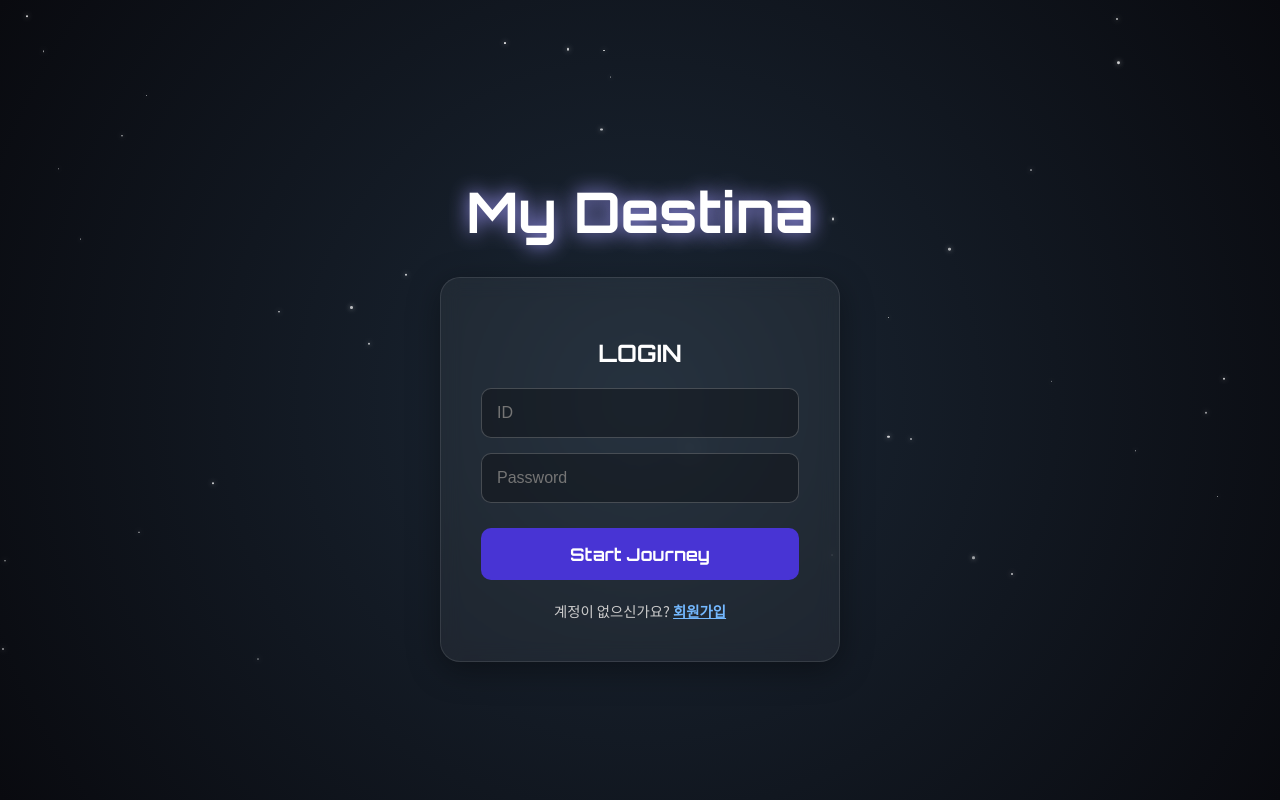
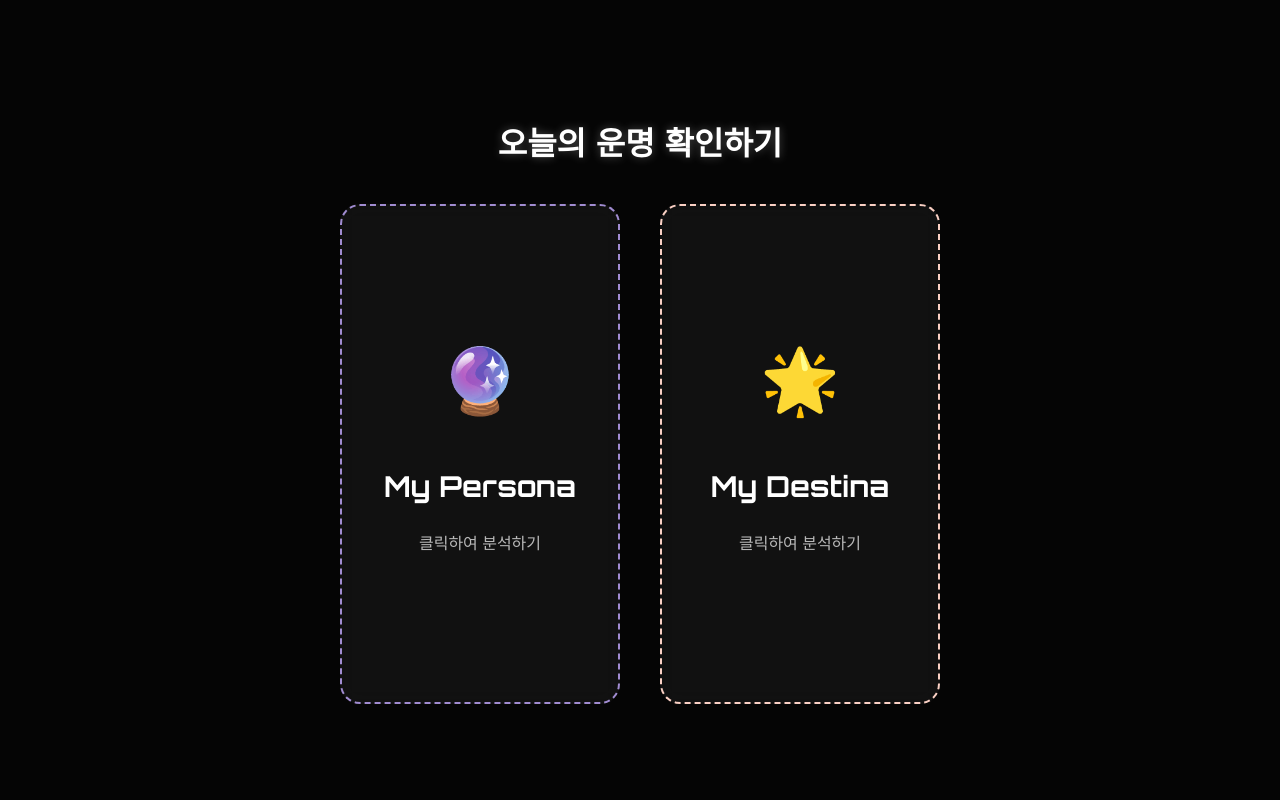
Before and after one commit to Gingerdonor/Team_Project1_team4, a React app in the folder frontend/: page /select in a window 1280 px wide. Before the commit this address led to /. Built offline with nearby package versions, Linux system fonts and the light colour scheme; the HTML template or start-up script is replaced by a standard one.

Commit message:
카드 생성 로딩 효과 추가

```diff
--- /dev/null
+++ b/frontend/src/pages/Selection.css
@@ -0,0 +1,110 @@
+/* src/pages/Selection.css */
+.selection-page {
+  min-height: 100vh;
+  display: flex;
+  flex-direction: column;
+  justify-content: center;
+  align-items: center;
+  padding: 40px 20px;
+  box-sizing: border-box;
+  color: white;
+}
+
+.page-title {
+  font-size: 2rem;
+  margin-bottom: 40px;
+  text-shadow: 0 0 10px rgba(255, 255, 255, 0.3);
+}
+
+/* 두 카드를 나란히 배치 */
+.cards-wrapper {
+  display: flex;
+  gap: 40px;
+  flex-wrap: wrap;
+  justify-content: center;
+  align-items: flex-start; /* 높이가 달라도 상단 정렬 */
+}
+
+/* 개별 카드 영역 (FlipCard와 크기 비슷하게 확보) */
+.card-slot {
+  width: 280px; /* FlipCard.css의 width와 동일하게 맞춤 */
+  height: 500px; /* FlipCard.css의 height와 동일하게 맞춤 */
+  display: flex;
+  flex-direction: column;
+  align-items: center;
+  justify-content: center;
+  position: relative;
+}
+
+/* 1. 대기 상태 버튼 스타일 */
+.slot-button {
+  width: 100%;
+  height: 100%;
+  background: rgba(255, 255, 255, 0.05);
+  backdrop-filter: blur(10px);
+  border: 2px dashed rgba(255, 255, 255, 0.3);
+  border-radius: 20px;
+  color: white;
+  cursor: pointer;
+  display: flex;
+  flex-direction: column;
+  justify-content: center;
+  align-items: center;
+  transition: all 0.3s ease;
+}
+
+.slot-button:hover {
+  background: rgba(255, 255, 255, 0.1);
+  border-style: solid;
+}
+
+.slot-icon {
+  font-size: 4rem;
+  margin-bottom: 20px;
+}
+
+.slot-title {
+  font-size: 1.8rem;
+  margin-bottom: 10px;
+}
+
+.slot-desc {
+  font-size: 1rem;
+  opacity: 0.7;
+}
+
+/* 2. 로딩 상태 스타일 */
+.slot-loading {
+  width: 100%;
+  height: 100%;
+  display: flex;
+  flex-direction: column;
+  justify-content: center;
+  align-items: center;
+  background: rgba(0, 0, 0, 0.2);
+  border-radius: 20px;
+}
+
+.spinner {
+  width: 50px;
+  height: 50px;
+  border: 4px solid rgba(255, 255, 255, 0.1);
+  border-radius: 50%;
+  margin-bottom: 20px;
+}
+
+/* 3. 다시 하기 버튼 (카드 아래 작게 배치) */
+.retry-btn {
+  margin-top: 15px;
+  background: transparent;
+  border: none;
+  color: rgba(255, 255, 255, 0.6);
+  font-size: 0.9rem;
+  cursor: pointer;
+  text-decoration: underline;
+  transition: color 0.2s;
+}
+
+.retry-btn:hover {
+  color: white;
+}
--- a/frontend/src/pages/Selection.jsx
+++ b/frontend/src/pages/Selection.jsx
@@ -1,215 +1,202 @@
+import { useState, useRef } from "react";
 import { motion } from "framer-motion";
-import { useState, useEffect } from "react";
-import { useNavigate } from "react-router-dom";
-import { FaCog, FaCrown } from "react-icons/fa"; // 👑 왕관 아이콘 추가
-import SpaceBackground from "../components/SpaceBackground";
 import FlipCard from "../components/FlipCard";
+import "./Selection.css";
+
+// MBTI 별명 매핑
+const MBTI_NICKNAMES = {
+  ISTJ: "세상의 소금형",
+  ISFJ: "임금 뒤편의 권력형",
+  INFJ: "예언자형",
+  INTJ: "과학자형",
+  ISTP: "백과사전형",
+  ISFP: "성인군자형",
+  INFP: "잔다르크형",
+  INTP: "아이디어형",
+  ESTP: "활동가형",
+  ESFP: "사교적인 유형",
+  ENFP: "스파크형",
+  ENTP: "발명가형",
+  ESTJ: "사업가형",
+  ESFJ: "친선도모형",
+  ENFJ: "언변능숙형",
+  ENTJ: "지도자형",
+};
 
 const Selection = () => {
-  const navigate = useNavigate();
-
-  const [userInfo, setUserInfo] = useState({
-    nickname: "Loading...",
-    membership: "Standard",
+  // 상태 관리
+  const [personaState, setPersonaState] = useState({
+    status: "idle",
+    data: null,
+  });
+  const [destinaState, setDestinaState] = useState({
+    status: "idle",
+    data: null,
   });
 
-  const [analysis, setAnalysis] = useState({
-    my_persona: "Loading...",
-    my_destiny: "Loading...",
-    persona_desc: "분석 중입니다...",
-    destiny_desc: "운명의 상대를 찾는 중...",
-    lucky_color: "#a29bfe", // 기본색
+  // API 데이터를 저장할 Ref (불필요한 중복 호출 방지)
+  const analysisDataRef = useRef(null);
+
+  // 데이터 가져오기 (API 호출)
+  const fetchAnalysisData = async () => {
+    // 이미 데이터가 있다면 재사용
+    if (analysisDataRef.current) return analysisDataRef.current;
+
+    try {
+      const token = localStorage.getItem("token"); // 로그인 토큰 확인
+      if (!token) {
+        alert("로그인이 필요합니다.");
+        window.location.href = "/login"; // 로그인 페이지로 리다이렉트 (필요 시 수정)
+        return null;
+      }
+
+      const response = await fetch("http://127.0.0.1:8000/api/analyze/today", {
+        method: "GET",
+        headers: {
+          Authorization: `Bearer ${token}`,
+          "Content-Type": "application/json",
+        },
       });
 
-  // 오행별 색상 매핑
-  const ELEMENT_COLORS = {
-    "목(木)": "#00b894", // 초록
-    "화(火)": "#ff7675", // 빨강
-    "토(土)": "#fdcb6e", // 노랑
-    "금(金)": "#dfe6e9", // 흰색/회색
-    "수(水)": "#74b9ff", // 파랑
+      if (!response.ok) {
+        throw new Error("데이터를 불러오는데 실패했습니다.");
+      }
+
+      const data = await response.json();
+      analysisDataRef.current = data; // 데이터 캐싱
+      return data;
+    } catch (error) {
+      console.error(error);
+      alert("분석 정보를 가져오는 중 오류가 발생했습니다.");
+      return null;
+    }
   };
 
-  useEffect(() => {
-    const token = localStorage.getItem("token");
+  // 공통 선택 핸들러
+  const handleSelect = async (type) => {
+    // 1. 해당 슬롯 로딩 상태로 변경
+    if (type === "persona")
+      setPersonaState((prev) => ({ ...prev, status: "loading" }));
+    else setDestinaState((prev) => ({ ...prev, status: "loading" }));
 
-    if (!token) {
-      alert("로그인이 필요합니다.");
-      navigate("/", { replace: true }); // 뒤로가기 방지하며 이동
+    // 2. API 호출 (또는 캐시된 데이터 가져오기)
+    const data = await fetchAnalysisData();
+
+    // 3. 최소 로딩 시간(1.5초) 보장 후 결과 표시 (UX 효과)
+    setTimeout(() => {
+      if (!data) {
+        // 에러 발생 시 idle로 복귀
+        if (type === "persona") setPersonaState({ status: "idle", data: null });
+        else setDestinaState({ status: "idle", data: null });
         return;
       }
 
-    fetch("/api/users/me", {
-      headers: { Authorization: `Bearer ${token}` },
-    })
-      .then((res) => {
-        if (!res.ok) {
-          // 토큰이 만료되었거나 위조된 경우
-          throw new Error("토큰 만료");
-        }
-        return res.json();
-      })
-      .then((data) => {
-        setUserInfo({
-          nickname: data.nickname || data.username,
-          membership: "VIP Member",
+      if (type === "persona") {
+        const mbti = data.my_persona;
+        setPersonaState({
+          status: "success",
+          data: {
+            title: `${mbti} (${MBTI_NICKNAMES[mbti] || "유형"})`, // 예: ISFP (성인군자형)
+            color: "#a18cd1",
+            description: data.persona_desc,
+          },
         });
-        return fetch("/api/analyze/today", {
-          headers: { Authorization: `Bearer ${token}` },
-        });
-      })
-      .then((res) => {
-        if (res) return res.json(); // 위에서 에러나면 res가 없을 수 있음
-      })
-      .then((data) => {
-        if (data) {
-          setAnalysis({
-            ...data,
-            lucky_color: ELEMENT_COLORS[data.lucky_element] || "#a29bfe",
+      } else {
+        const mbti = data.my_destiny;
+        setDestinaState({
+          status: "success",
+          data: {
+            title: `${mbti} (${MBTI_NICKNAMES[mbti] || "유형"})`,
+            color: "#fad0c4",
+            description: data.destiny_desc,
+          },
         });
       }
-      })
-      .catch(() => {
-        // 에러 발생 시(토큰 만료 등) 로그아웃 처리 후 내보내기
-        localStorage.removeItem("token"); // 잘못된 토큰 삭제
-        localStorage.removeItem("username");
-        alert("로그인 세션이 만료되었습니다.");
-        navigate("/", { replace: true });
-      });
-  }, [navigate]);
+    }, 1500);
+  };
+
+  // 카드 슬롯 컴포넌트
+  const CardSlot = ({ type, state, onSelect, label, icon, color }) => {
     return (
-    <SpaceBackground>
-      {/* 상단 헤더 (설정 버튼) */}
-      <div style={{ position: "absolute", top: 20, right: 20, zIndex: 10 }}>
-        <FaCog
-          size={30}
-          style={{ cursor: "pointer", opacity: 0.8, color: "white" }}
-          onClick={() => navigate("/settings")}
+      <div className="card-slot">
+        {/* 1. 대기 상태 */}
+        {state.status === "idle" && (
+          <motion.button
+            className="slot-button"
+            style={{ borderColor: color }}
+            whileHover={{ scale: 1.02, boxShadow: `0 0 20px ${color}40` }}
+            whileTap={{ scale: 0.98 }}
+            onClick={() => onSelect(type)}
+          >
+            <span className="slot-icon">{icon}</span>
+            <h3 className="slot-title">{label}</h3>
+            <p className="slot-desc">클릭하여 분석하기</p>
+          </motion.button>
+        )}
+
+        {/* 2. 로딩 상태 */}
+        {state.status === "loading" && (
+          <motion.div
+            className="slot-loading"
+            initial={{ opacity: 0 }}
+            animate={{ opacity: 1 }}
+          >
+            <motion.div
+              className="spinner"
+              style={{ borderTopColor: color }}
+              animate={{ rotate: 360 }}
+              transition={{ repeat: Infinity, duration: 1, ease: "linear" }}
             />
+            <p>운명을 읽는 중...</p>
+          </motion.div>
+        )}
+
+        {/* 3. 결과 완료 (FlipCard) */}
+        {state.status === "success" && state.data && (
+          <motion.div
+            initial={{ opacity: 0, scale: 0.9 }}
+            animate={{ opacity: 1, scale: 1 }}
+          >
+            <FlipCard {...state.data} />
+            <button
+              className="retry-btn"
+              onClick={() =>
+                type === "persona"
+                  ? setPersonaState({ status: "idle", data: null })
+                  : setDestinaState({ status: "idle", data: null })
+              }
+            >
+              다시 하기
+            </button>
+          </motion.div>
+        )}
       </div>
-
-      {/* 유저 뱃지 */}
-      <div style={{ marginTop: "80px", marginBottom: "30px", zIndex: 10 }}>
-        <motion.div
-          initial={{ y: -50, opacity: 0 }}
-          animate={{ y: 0, opacity: 1 }}
-          style={userBadgeStyle}
-        >
-          <span style={{ fontSize: "1.2rem", fontWeight: "bold" }}>
-            {userInfo.nickname}
-          </span>
-          <div
-            style={{
-              width: "1px",
-              height: "15px",
-              background: "rgba(255,255,255,0.4)",
-            }}
-          ></div>
-          <div style={vipBadgeStyle}>
-            <FaCrown size={14} style={{ marginBottom: "2px" }} />
-            <span>{userInfo.membership}</span>
-          </div>
-        </motion.div>
-      </div>
-
-      {/* 카드 배치 영역 */}
-      <div style={cardContainerStyle}>
-        {/* Persona Card */}
-        <motion.div
-          initial={{ x: -50, opacity: 0 }}
-          animate={{ x: 0, opacity: 1 }}
-          transition={{ delay: 0.2 }}
-        >
-          <FlipCard
-            title="My Persona"
-            color={analysis.lucky_color} // 행운의 색 적용
-            description={
-              <>
-                <div
-                  style={{
-                    fontSize: "2rem",
-                    fontWeight: "bold",
-                    marginBottom: "10px",
-                  }}
-                >
-                  {analysis.my_persona}
-                </div>
-                {analysis.persona_desc}
-              </>
-            }
-          />
-        </motion.div>
-
-        {/* Destiny Card */}
-        <motion.div
-          initial={{ x: 50, opacity: 0 }}
-          animate={{ x: 0, opacity: 1 }}
-          transition={{ delay: 0.4 }}
-        >
-          <FlipCard
-            title="My Destiny"
-            color="#fab1a0"
-            description={
-              <>
-                <div
-                  style={{
-                    fontSize: "2rem",
-                    fontWeight: "bold",
-                    marginBottom: "10px",
-                  }}
-                >
-                  {analysis.my_destiny}
-                </div>
-                {analysis.destiny_desc}
-              </>
-            }
-          />
-        </motion.div>
-      </div>
-    </SpaceBackground>
     );
   };
 
-// --- 스타일 정의 ---
-
-const userBadgeStyle = {
-  display: "flex",
-  alignItems: "center",
-  gap: "15px",
-  padding: "10px 25px",
-  // 유리 질감 (Glassmorphism)
-  background: "rgba(20, 20, 20, 0.6)",
-  border: "1px solid rgba(255, 255, 255, 0.15)",
-  borderRadius: "50px",
-  backdropFilter: "blur(12px)",
-  boxShadow: "0 8px 32px rgba(0, 0, 0, 0.3)",
-  color: "white",
-};
-
-const vipBadgeStyle = {
-  display: "flex",
-  alignItems: "center",
-  gap: "6px",
-  fontSize: "0.85rem",
-  fontWeight: "bold",
-  // 골드 그라데이션 (VIP 느낌)
-  background: "linear-gradient(135deg, #FFD700 0%, #FDB931 100%)",
-  WebkitBackgroundClip: "text",
-  WebkitTextFillColor: "transparent",
-  // 아이콘 색상은 그라데이션이 안 먹히므로 따로 지정 (여기서는 텍스트와 어울리게 골드색으로 보이게 꼼수)
-  color: "#FFD700",
-  textShadow: "0 0 10px rgba(255, 215, 0, 0.3)", // 은은한 금빛 광채
-};
-
-const cardContainerStyle = {
-  display: "flex",
-  flexWrap: "wrap",
-  justifyContent: "center",
-  gap: "40px",
-  width: "100%",
-  maxWidth: "1000px",
-  padding: "40px 20px 100px 20px",
-  height: "auto",
+  return (
+    <div className="selection-page">
+      <h1 className="page-title">오늘의 운명 확인하기</h1>
+      <div className="cards-wrapper">
+        <CardSlot
+          type="persona"
+          state={personaState}
+          onSelect={handleSelect}
+          label="My Persona"
+          icon="🔮"
+          color="#a18cd1"
+        />
+        <CardSlot
+          type="destina"
+          state={destinaState}
+          onSelect={handleSelect}
+          label="My Destina"
+          icon="🌟"
+          color="#fad0c4"
+        />
+      </div>
+    </div>
+  );
 };
 
 export default Selection;
```
Lines whose indentation alone changed are shown as unchanged.
